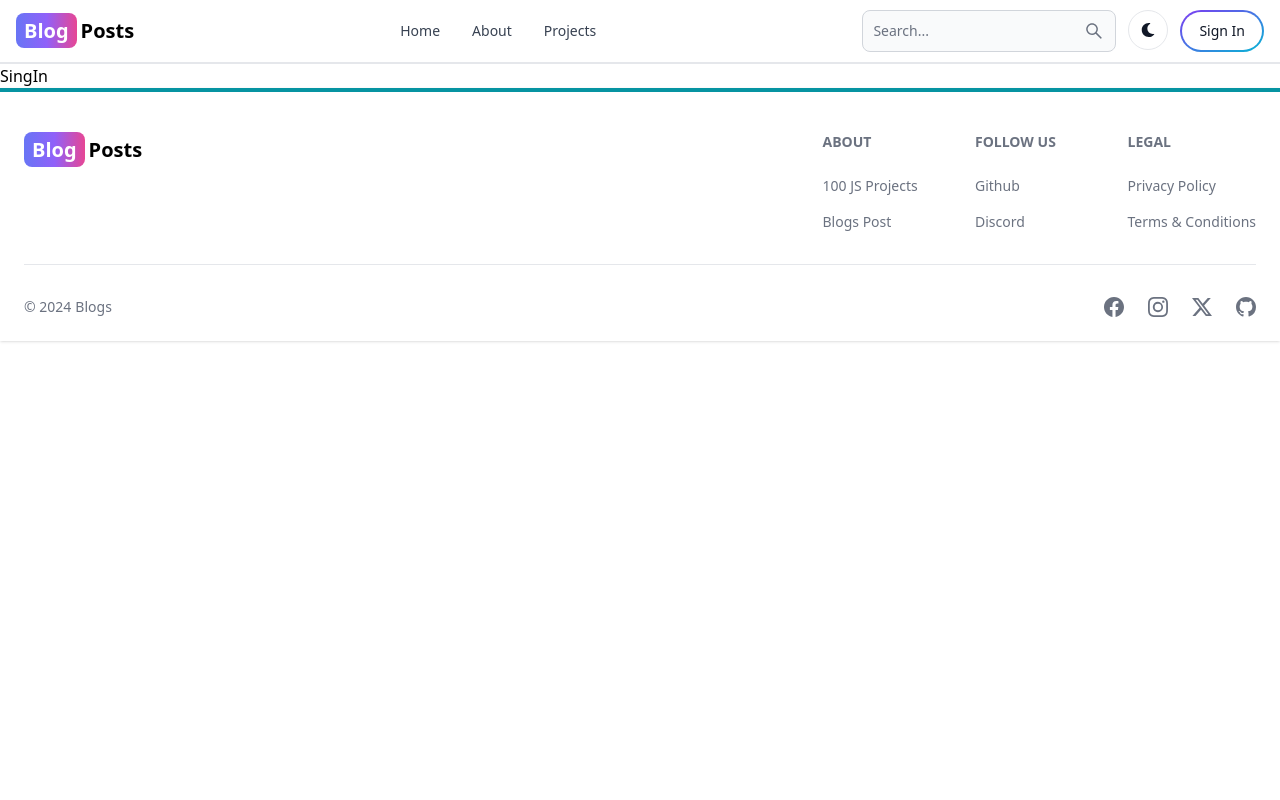
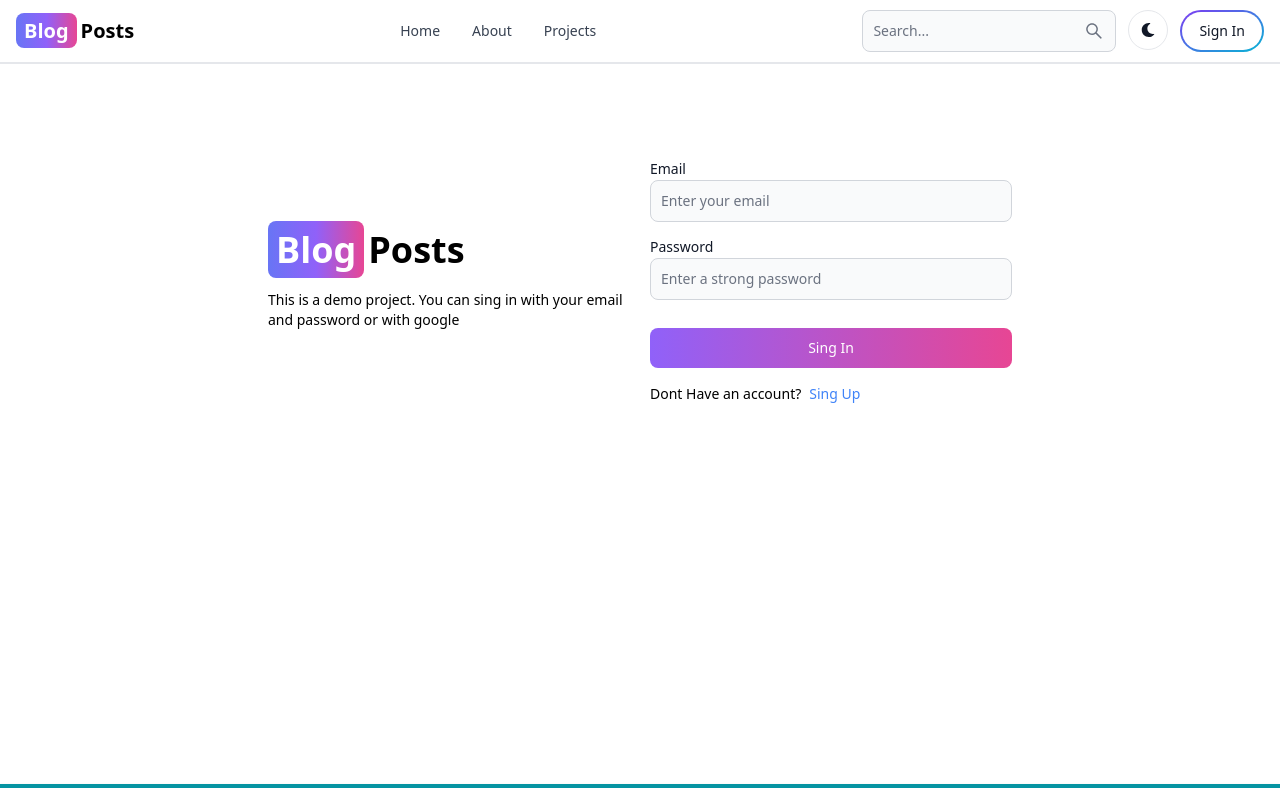
Before and after one commit to abhaychauhan8802/Blog, a React (Vite) app in the folder client/: page /sign-in in a window 1280 px wide. Shown: the top 800 px of the page. Built offline with nearby package versions, Linux system fonts and the light colour scheme.

Commit message:
create signin page and connect to backend

```diff
--- a/client/src/pages/SignIn.jsx
+++ b/client/src/pages/SignIn.jsx
@@ -1,7 +1,124 @@
-import React from "react";
+import { useState } from "react";
+import { Alert, Button, Label, Spinner, TextInput } from "flowbite-react";
+import { Link, useNavigate } from "react-router-dom";
 
 const SignIn = () => {
-  return <div>SingIn</div>;
+  const [formData, setFormData] = useState({});
+  const [errorMessage, setErrorMessage] = useState(null);
+  const [isLoading, setIsLoading] = useState(false);
+
+  const navigate = useNavigate();
+
+  const handleChange = (e) => {
+    setFormData({ ...formData, [e.target.id]: e.target.value.trim() });
+  };
+
+  const handleSubmit = async (e) => {
+    e.preventDefault();
+
+    if (!formData?.email || !formData?.password) {
+      return setErrorMessage("Please fill out all fields");
+    }
+
+    try {
+      setIsLoading(true);
+      setErrorMessage(null);
+
+      const res = await fetch("/api/auth/signin", {
+        method: "POST",
+        headers: { "Content-Type": "application/json" },
+        body: JSON.stringify(formData),
+      });
+
+      const data = await res.json();
+
+      if (data.success === false) {
+        setIsLoading(false);
+        return setErrorMessage(data.message);
+      }
+
+      setIsLoading(false);
+
+      if (res.ok) {
+        navigate("/");
+      }
+    } catch (err) {
+      setErrorMessage(err.message);
+      setIsLoading(false);
+    }
+  };
+
+  console.log(isLoading);
+
+  return (
+    <div className="min-h-[80vh]  mt-20">
+      <div className="flex p-3 max-w-3xl mx-auto flex-col md:flex-row md:items-center gap-5">
+        {/* left */}
+        <div className="flex-1">
+          <div className="font-bold text-4xl dark:text-white select-none">
+            <span className="bg-gradient-to-r from-indigo-500 via-purple-500 to-pink-500 px-2 py-1 mr-1 rounded-lg text-white">
+              Blog
+            </span>
+            Posts
+          </div>
+          <p className="text-sm mt-5">
+            This is a demo project. You can sing in with your email and password
+            or with google
+          </p>
+        </div>
+
+        {/* right */}
+        <div className="flex-1">
+          <form className="flex flex-col gap-3" onSubmit={handleSubmit}>
+            <div>
+              <Label value="Email" />
+              <TextInput
+                type="email"
+                placeholder="Enter your email"
+                id="email"
+                onChange={handleChange}
+              />
+            </div>
+            <div>
+              <Label value="Password" />
+              <TextInput
+                type="password"
+                placeholder="Enter a strong password"
+                id="password"
+                onChange={handleChange}
+              />
+            </div>
+            <Button
+              gradientDuoTone="purpleToPink"
+              type="submit"
+              className="mt-4"
+              disabled={isLoading}
+            >
+              {!isLoading ? (
+                "Sing In"
+              ) : (
+                <>
+                  <Spinner size="sm" />
+                  <span className="pl-3">Loading...</span>
+                </>
+              )}
+            </Button>
+          </form>
+          <div className="flex gap-2 text-sm mt-4">
+            <span>Dont Have an account?</span>
+            <Link to="/sign-up" className="text-blue-500">
+              Sing Up
+            </Link>
+          </div>
+          {errorMessage && (
+            <Alert className="mt-4" color="failure">
+              {errorMessage}
+            </Alert>
+          )}
+        </div>
+      </div>
+    </div>
+  );
 };
 
 export default SignIn;
```
